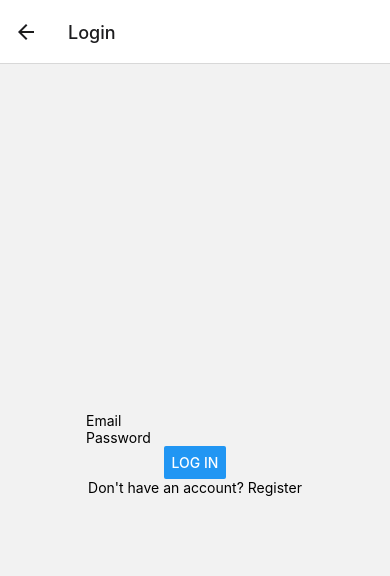
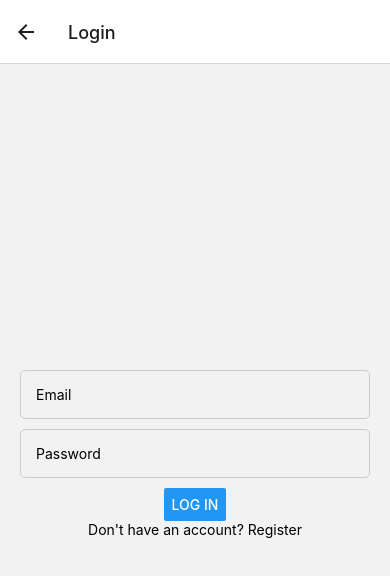
Before and after one commit to RAFAT117/Messenger_ReactNative, a React Native app: screen /Login in a window 390 px wide. Shown: the top 576 px of the page. Built offline with nearby package versions, Linux system fonts and the light colour scheme.

Commit message:
added tab bar

```diff
--- a/App.js
+++ b/App.js
@@ -10,51 +10,62 @@ import ChatScreen from './screens/ChatScreen';
 import ProfileScreen from './screens/ProfileScreen';
 import LoginScreen from './screens/LoginScreen';
 import RegisterScreen from './screens/RegisterScreen';
+import AddFriendScreen from './screens/AddFriendScreen';
 import WelcomeScreen from './screens/WelcomeScreen';
 
 const firebaseApp = initializeApp(firebaseConfig);
 
 const Stack = createStackNavigator();
+
 const Tab = createBottomTabNavigator();
 
-
-function MainTabs() {
+function BottomTabs() {
   return (
-    <Tab.Navigator
-      screenOptions={({ route }) => ({
-        tabBarIcon: ({ focused, color, size }) => {
-          let iconName;
-
-          if (route.name === 'Conversations') {
-            iconName = focused ? 'chatbubbles' : 'chatbubbles-outline';
-          } else if (route.name === 'Chat') {
-            iconName = focused ? 'chatbox' : 'chatbox-outline';
-          } else if (route.name === 'Profile') {
-            iconName = focused ? 'person' : 'person-outline';
-          }
-
-          return <Ionicons name={iconName} size={size} color={color} />;
-        },
-      })}
-    >
-      <Tab.Screen name="Conversations" component={ConversationsScreen} />
-      <Tab.Screen name="Chat" component={ChatScreen} />
-      <Tab.Screen name="Profile" component={ProfileScreen} />
+    <Tab.Navigator>
+      <Tab.Screen
+        name="Conversations"
+        component={ConversationsScreen}
+        options={{
+          tabBarLabel: 'Conversations',
+          tabBarIcon: ({ color, size }) => (
+            <Ionicons name="chatbubbles-outline" color={color} size={size} />
+          ),
+        }}
+      />
+      <Tab.Screen
+        name="AddFriend"
+        component={AddFriendScreen}
+        options={{
+          tabBarLabel: 'Add Friend',
+          tabBarIcon: ({ color, size }) => (
+            <Ionicons name="person-add-outline" color={color} size={size} />
+          ),
+        }}
+      />
+      <Tab.Screen
+        name="Profile"
+        component={ProfileScreen}
+        options={{
+          tabBarLabel: 'Profile',
+          tabBarIcon: ({ color, size }) => (
+            <Ionicons name="person-outline" color={color} size={size} />
+          ),
+        }}
+      />
     </Tab.Navigator>
   );
 }
+
 
 export default function App() {
   return (
     <NavigationContainer>
       <Stack.Navigator initialRouteName="Welcome">
-        <Stack.Screen name="Welcome" component={WelcomeScreen} options={{ headerShown: false }} />
+        <Stack.Screen name="Welcome" component={WelcomeScreen} />
         <Stack.Screen name="Login" component={LoginScreen} />
         <Stack.Screen name="Register" component={RegisterScreen} />
-        <Stack.Screen name="Conversations" component={ConversationsScreen}  />
+        <Stack.Screen name="Main" component={BottomTabs} options={{ headerShown: false }} />
         <Stack.Screen name="Chat" component={ChatScreen} />
-        <Stack.Screen name="Profile" component={ProfileScreen} />
-        <Stack.Screen name="Main" component={MainTabs} options={{ headerShown: false }} />
       </Stack.Navigator>
     </NavigationContainer>
   );
--- /dev/null
+++ b/screens/AddFriendScreen.js
@@ -0,0 +1,11 @@
+import React from 'react';
+import { View, Text, Button } from 'react-native';
+
+function AddFriendScreen() {
+  return (
+    <View style={{ flex: 1, alignItems: 'center', justifyContent: 'center' }}>
+      <Text>Add Friend Screen</Text>
+    </View>
+  );
+}
+export default AddFriendScreen;
--- a/screens/LoginScreen.js
+++ b/screens/LoginScreen.js
@@ -1,7 +1,8 @@
 import React, { useState } from 'react';
-import { View, Text, TextInput, Button } from 'react-native';
 import { getAuth, signInWithEmailAndPassword } from "firebase/auth";
 import { useNavigation } from '@react-navigation/native';
+import { View, Text, TextInput, Button, StyleSheet } from 'react-native';
+
 
 
 
@@ -11,13 +12,15 @@ function LoginScreen() {
   const navigation = useNavigation();
 
   return (
-    <View style={{ flex: 1, justifyContent: 'center', alignItems: 'center' }}>
+    <View style={styles.container}>
       <TextInput
+        style={styles.input}
         placeholder="Email"
         value={email}
         onChangeText={text => setEmail(text)}
       />
       <TextInput
+        style={styles.input}
         placeholder="Password"
         secureTextEntry={true}
         value={password}
@@ -30,7 +33,7 @@ function LoginScreen() {
         signInWithEmailAndPassword(auth, email, password)
           .then((userCredential) => {
             // Inloggningen lyckades
-            navigation.navigate('Conversations');
+            navigation.navigate('Main', { screen: 'Conversations' });
           })
           .catch((error) => {
             const errorCode = error.code;
@@ -49,4 +52,26 @@ function LoginScreen() {
   );
 }
 
+const styles = StyleSheet.create({
+  container: {
+    flex: 1,
+    justifyContent: 'center',
+    alignItems: 'center',
+    padding: 20
+  },
+  input: {
+    width: '100%',
+    padding: 15,
+    marginBottom: 10,
+    borderColor: '#ccc',
+    borderWidth: 1,
+    borderRadius: 5
+  },
+  link: {
+    marginTop: 15,
+    color: '#007BFF'
+  }
+});
+
+
 export default LoginScreen;
--- a/screens/ProfileScreen.js
+++ b/screens/ProfileScreen.js
@@ -1,12 +1,11 @@
 import React from 'react';
 import { View, Text } from 'react-native';
 
-const ProfileScreen = () => {
+function ProfileScreen() {
     return (
-        <View style={{ flex: 1, alignItems: 'center', justifyContent: 'center' }}>
-            <Text>User Profile</Text>
-        </View>
+      <View style={{ flex: 1, alignItems: 'center', justifyContent: 'center' }}>
+        <Text>Profile Screen</Text>
+      </View>
     );
-}
-
-export default ProfileScreen;
+  }
+  export default ProfileScreen;
```
Also changed, not shown: screens/ConversationsScreen.js (line endings or trailing spaces).
